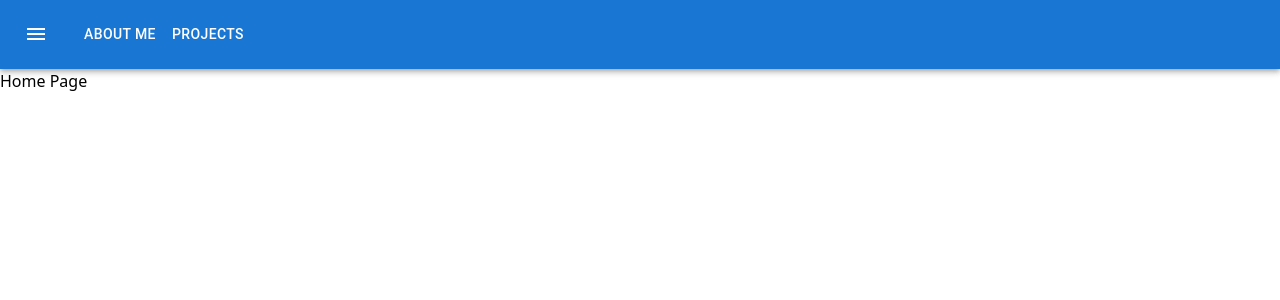
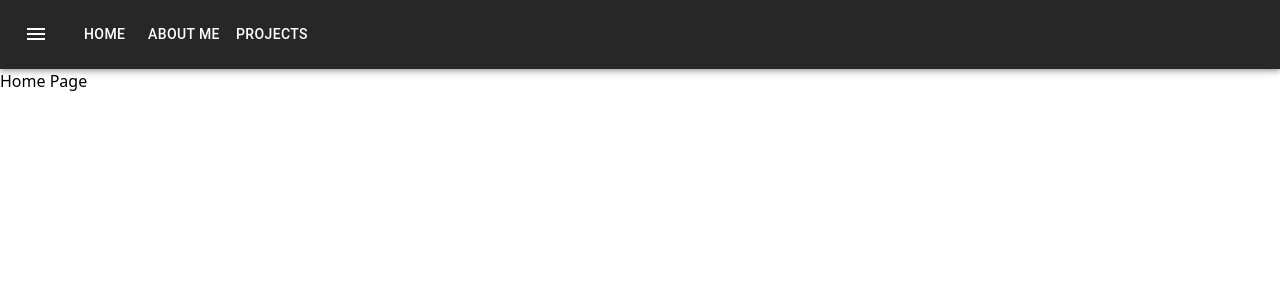
Before and after one commit to Conspiciens/portfolio, a Next.js app: page / in a window 1280 px wide. Shown: the top 300 px of the page. Built offline with nearby package versions, Linux system fonts and the light colour scheme.

Commit message:
Updates on Navbar

```diff
--- a/src/app/navbar.tsx
+++ b/src/app/navbar.tsx
@@ -15,9 +15,10 @@ import Button from '@mui/material/Button';
 import Tooltip from '@mui/material/Tooltip';
 import MenuItem from '@mui/material/MenuItem';
 import AdbIcon from '@mui/icons-material/Adb';
-import './globals.css';
 
 import AboutMe from './about/page';
+import './globals.css';
+import { ThemeProvider, createTheme } from '@mui/material/styles';
 
 export default function Navbar() {
     const [anchorElNav, setAnchorElNav] = React.useState<null | HTMLElement>(null);
@@ -32,8 +33,17 @@ export default function Navbar() {
         setAnchorElNav(null);
     };
 
+    /* Dark Theme color */
+    const darkTheme = createTheme({
+        palette: {
+          mode: 'dark',
+        },
+    });
+
+
     return (
-        <Appbar position="static">
+        <ThemeProvider theme={darkTheme}>
+        <Appbar position="static" color="primary">
             <Toolbar>
                 <IconButton
                     size="large"
@@ -76,6 +86,14 @@ export default function Navbar() {
                 </Box>
                 <Box sx={{ flexGrow: 1, display: { xs: 'none', md: 'flex' } }}>
                     <Button
+                        href='/'
+                        onClick={handleCloseNavMenu}
+                        sx={{ my: 2, color: 'white', display: 'block' }}
+                        >
+                        Home
+                    </Button>
+                    <Button
+                        href='/about'
                         key={'About us'}
                         onClick={handleCloseNavMenu}
                         sx={{ my: 2, color: 'white', display: 'block' }}
@@ -83,7 +101,7 @@ export default function Navbar() {
                         About Me
                     </Button>
                     <Button
-                        href='/about'
+                        href='/projects'
                         onClick={() => {
                             console.info("hello")}}
                         sx={{ my: 2, color: 'white', display: 'block'}}
@@ -93,5 +111,6 @@ export default function Navbar() {
                 </Box>
         </Toolbar>
     </Appbar>
+    </ThemeProvider>
     )
 }
```
